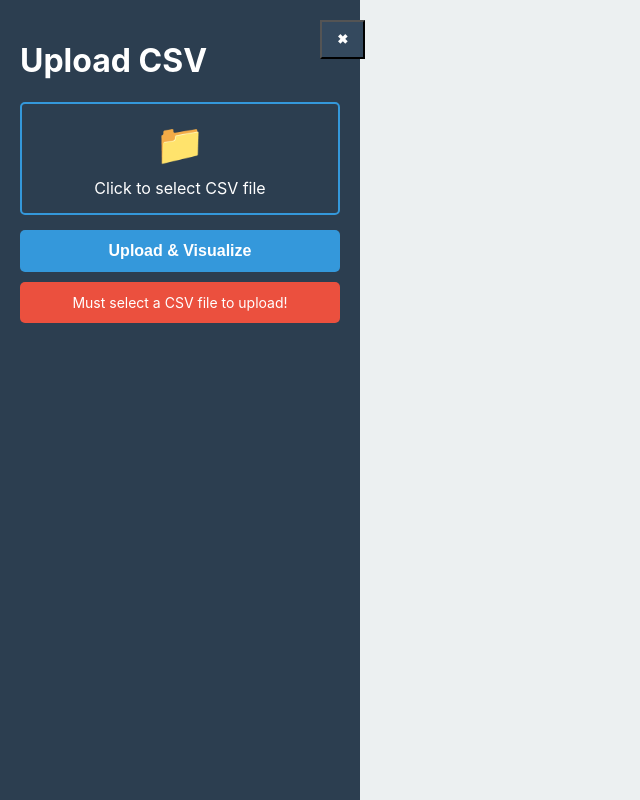
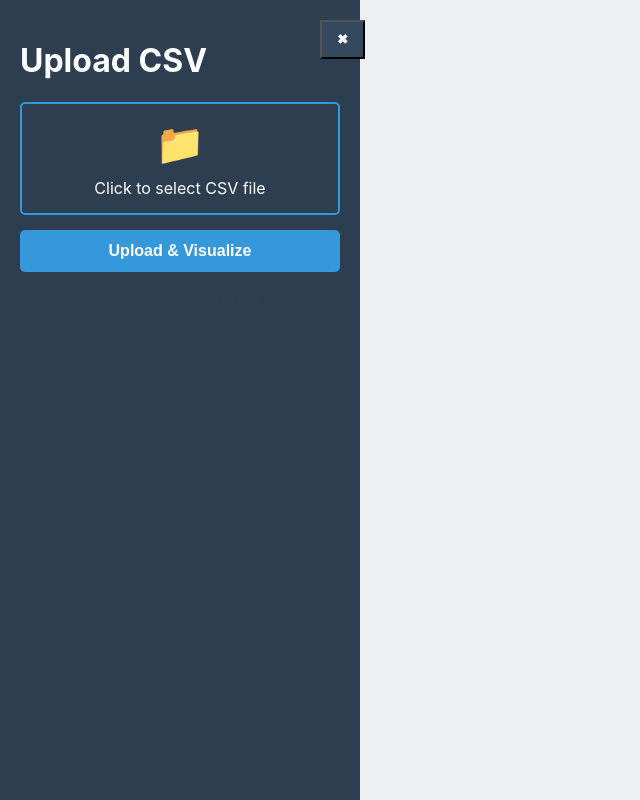
Before and after one commit to isabellamddo/interactive-tree-visualizer, a React (Create React App) app: page / in a window 1280 px wide. Both pictures are taken after a click on the button "Upload & Visualize". Shown: the whole page, without its empty margins (0-640 px from the left). Built offline with nearby package versions, Linux system fonts and the light colour scheme.

Commit message:
Transitions for side bar errors

```diff
--- a/src/App.js
+++ b/src/App.js
@@ -2,7 +2,7 @@ import logo from './logo.svg';
 import TreeVisualization from './TreeVisualization';
 import './App.css';
 import * as d3 from 'd3';
-import React, { useState } from 'react';
+import React, { useState, useEffect } from 'react';
 import { buildTree } from './tree.js';
 
 function App() {
@@ -13,6 +13,27 @@ function App() {
   const [error, setError] = useState('');
   const [sidebarOpen, setSidebarOpen] = useState(true); // Default sidebar is open
   const [uploadAttempted, setUploadAttempted] = useState(false);
+  const [fadeOut, setFadeOut] = useState(false);
+
+  useEffect(() => {
+    if (uploadAttempted && !file) {
+      // Start fade out after 2 seconds
+      const fadeTimer = setTimeout(() => {
+        setFadeOut(true);
+      }, 2000);
+
+      // Remove completely after 4 seconds
+      const removeTimer = setTimeout(() => {
+        setUploadAttempted(false);
+        setFadeOut(false);
+      }, 4000);
+
+      return () => {
+        clearTimeout(fadeTimer);
+        clearTimeout(removeTimer);
+      };
+    }
+  }, [uploadAttempted, file]);
 
   const fileReader = new FileReader();
 
@@ -193,13 +214,16 @@ function App() {
 
           {!file && uploadAttempted && (
             <div style={{
-              backgroundColor: '#eb503eff',
+              backgroundColor: '#eb4f3e95',
               color: 'white',
-              padding: '12px',
+              padding: '8px',
               borderRadius: '5px',
               marginTop: '10px',
               fontSize: '14px',
-              textAlign: 'center'
+              textAlign: 'center',
+              border: '1px solid #eb4f3eff',
+              opacity: fadeOut ? 0 : 1,
+              transition: 'opacity 1s ease'
             }}>
               Must select a CSV file to upload!
             </div>
@@ -207,13 +231,14 @@ function App() {
 
           {treeData && !error && (
             <div style={{
-              backgroundColor: '#27ae60',
+              backgroundColor: '#27ae5f9f',
               color: 'white',
-              padding: '12px',
+              padding: '8px',
               borderRadius: '5px',
               marginTop: '10px',
               fontSize: '14px',
-              textAlign: 'center'
+              textAlign: 'center',
+              border: '1px solid #27ae5eff'
             }}>
               Tree successfully generated!
             </div>
```
